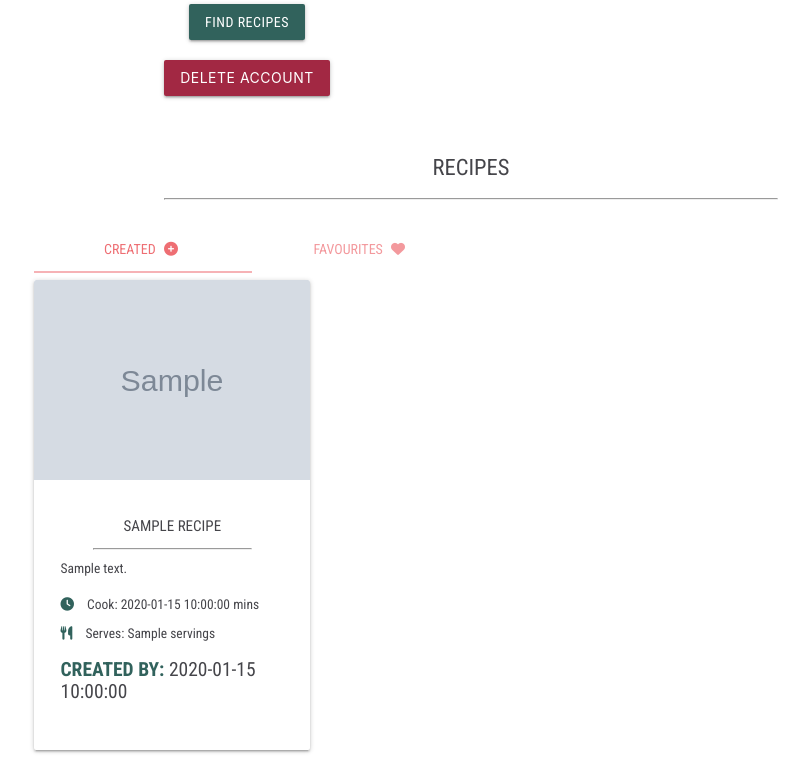
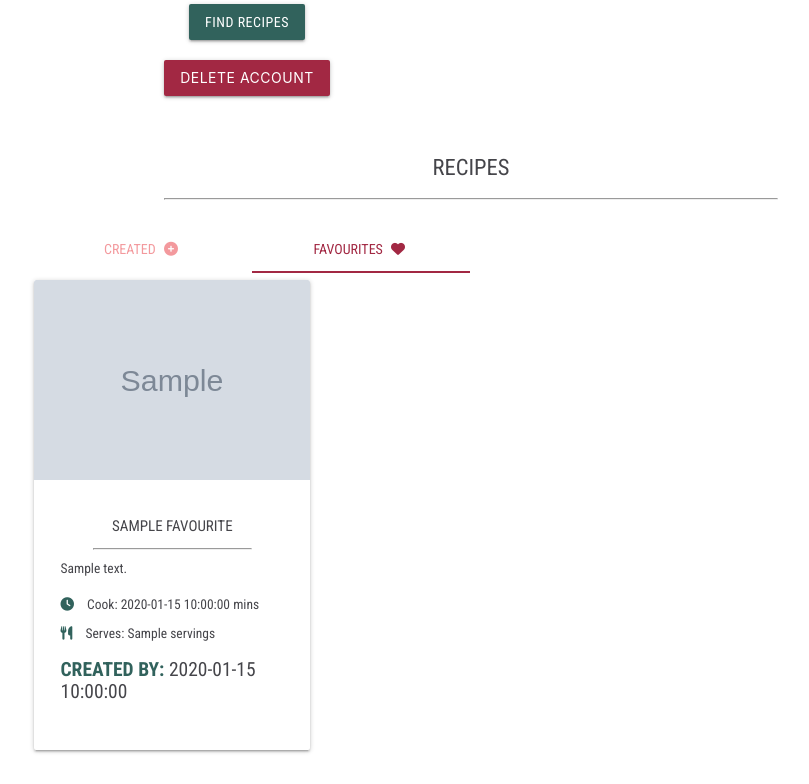
Before and after one commit to anyahush/the-freefrom-cookbook, a Flask app: template templates/profile.html in a window 1280 px wide. Shown: the part 436-1220 px from the top of the page, without its empty margins (169-978 px from the left). Run offline with Flask 2, Linux system fonts and the light colour scheme; the template is opened without the code that fills it: most values are stand-ins (such as "Sample title", 1, 10 or a date in 2020); grey boxes marked "Sample" are stand-in pictures; some libraries are stand-ins or nearby versions.

Commit message:
Change tab colour and amend header sizing

```diff
--- a/static/css/style.css
+++ b/static/css/style.css
@@ -227,7 +227,13 @@ span {
     text-transform: none;
 }
 
+.tabs .indicator {
+    background-color: #a22843;
+}
 
+.tabs .tab a.active {
+    color: #a22843;
+}
 
 [type="checkbox"].filled-in:checked+span:not(.lever):after {
     border: 2px solid #31625c;
--- a/templates/profile.html
+++ b/templates/profile.html
@@ -65,23 +65,23 @@
         </div>
         <div class="col s12">
             <ul class="tabs">
-                <li class="tab col s3"><a href="#test1" class="active">Created <i class="fa-solid fa-circle-plus"></i></a></li>
-                <li class="tab col s3"><a href="#test2">Favourites <i class="fa-solid fa-heart"></i></a></li>
+                <li class="tab col s3"><a href="#uploaded" >Created <i class="fa-solid fa-circle-plus"></i></a></li>
+                <li class="tab col s3"><a href="#favourites" class="active">Favourites <i class="fa-solid fa-heart"></i></a></li>
             </ul>
         </div>
-        <div id="test1" class="col s12">
+        <div id="uploaded" class="col s12">
             {% if recipes|length > 0 %}
             <div class="row">
                 {% for recipe in recipes %}
                 <div class="col s12 m6 l4">
                     <div class="card">
                         <div class="card-image">
-                            <a href="{{ url_for('view_recipe', recipe_id=recipe._id) }}">
+                            <a href="{{ url_for('view_recipe', recipe_id=recipe._id) }}" aria-label="Click to view full recipe">
                                 {% if recipe.image_url %}
-                                <img src="{{ recipe.image_url }}">
+                                <img src="{{ recipe.image_url }}" alt="Image of recipe">
                                 {% else %}
                                 <img src="{{ url_for('static', filename='/images/recipe_image.jpg') }}"
-                                    alt="Image of ingredients" class="recipe_img">
+                                    alt="Image of recipe" class="recipe_img">
                                 {% endif %}
                             </a>
                         </div>
@@ -114,15 +114,15 @@
             </div>
             {% endif %}
         </div>
-        <div id="test2" class="col s12">
+        <div id="favourites" class="col s12">
             {% if favourites|length > 0 %}
                 <div class="row">
                     {% for favourite in favourites %}
                     <div class="col s12 m6 l4">
                         <div class="card">
                             <div class="card-image">
-                                <a href="{{ url_for('view_recipe', recipe_id=favourite._id) }}">
-                                    <img src="{{ favourite.image_url }}">
+                                <a href="{{ url_for('view_recipe', recipe_id=favourite._id) }}" aria-label="Click to view full recipe">
+                                    <img src="{{ favourite.image_url }}" alt="Image of recipe">
                                 </a>
                             </div>
                             <div class="card-content">
```
